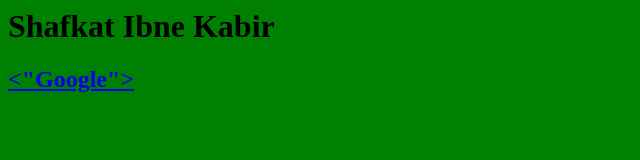
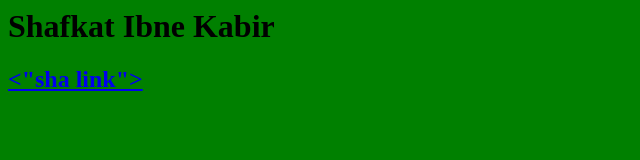
Before and after one commit to shafkat35-628/shafkat35-628.github.io, a plain HTML site: page index.html in a window 1280 px wide. Shown: the full height of the page, 0-640 px from the left. Drawn offline with Linux system fonts and the light colour scheme.

Commit message:
Update index.html

```diff
--- a/index.html
+++ b/index.html
@@ -1,6 +1,6 @@
 <html>
 <body bgcolor="GREEN">
 <h1>Shafkat Ibne Kabir</h1>
-  <h2><a href=http://www.google.com><"Google"></a></h2>
+  <h2><a href=sha.html><"sha link"></a></h2>
 </body>
 </html>
```
